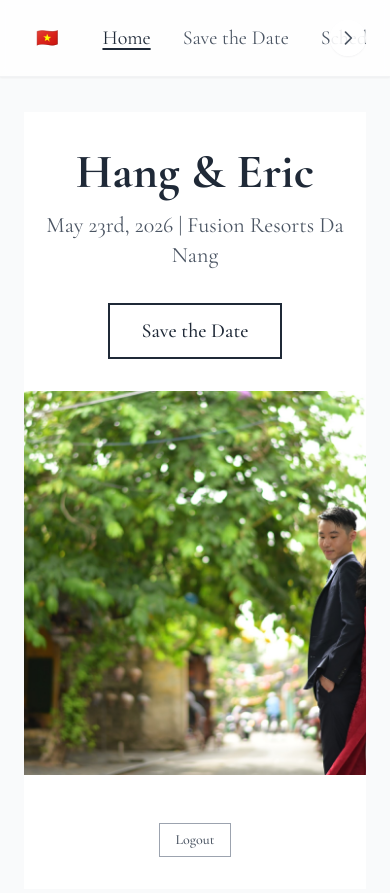
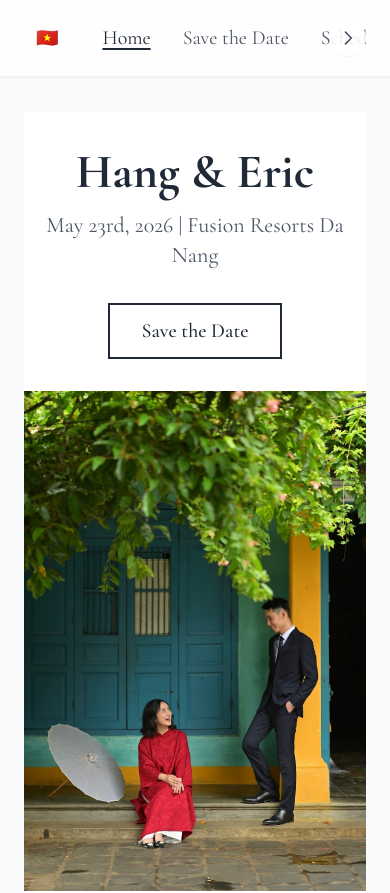
Before and after one commit to ericandoh/wedding, a Next.js app: page / in a window 390 px wide. Shown: the top 893 px of the page. Built offline with nearby package versions, Linux system fonts and the light colour scheme; a web font is replaced by a local one.

Commit message:
new mobile friendly home screen

```diff
--- a/app/our-story/page.tsx
+++ b/app/our-story/page.tsx
@@ -10,7 +10,6 @@ export default function OurStory() {
   const { t } = useLanguage();
 
   const galleryImages = [
-    '/gallery1.JPG?v=2',
     '/gallery2.JPG?v=2',
     '/gallery3.JPG?v=2',
     '/gallery5.JPG?v=2',
--- a/app/page.tsx
+++ b/app/page.tsx
@@ -37,11 +37,18 @@ export default function Page() {
       </div>
 
       {/* Full-width image */}
-      <div className="relative h-96 w-full md:h-[500px] lg:h-[600px]">
+      <div className="relative h-[500px] w-full md:h-[500px] lg:h-[600px]">
+        {/* Mobile image - hidden on larger screens */}
+        <img
+          src="/home_mobile.JPG"
+          alt="Hang & Eric Wedding"
+          className="h-full w-full object-cover md:hidden"
+        />
+        {/* Desktop image - hidden on mobile */}
         <img
           src="/home.JPG"
           alt="Hang & Eric Wedding"
-          className="h-full w-full object-cover"
+          className="h-full w-full object-cover hidden md:block"
         />
       </div>
 
```
Also changed, not shown: public/home_mobile.JPG (renamed from public/gallery1.JPG).
